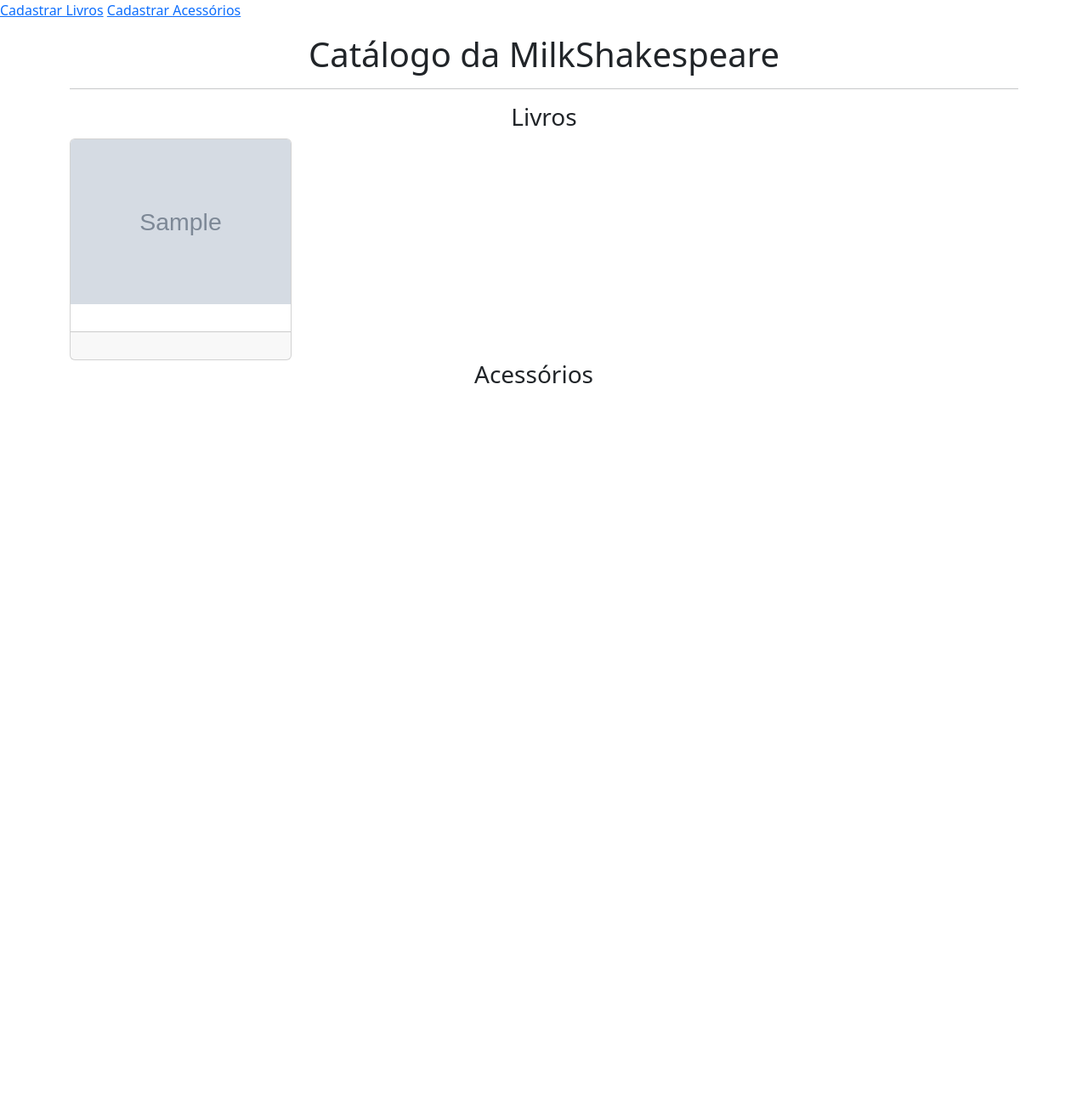
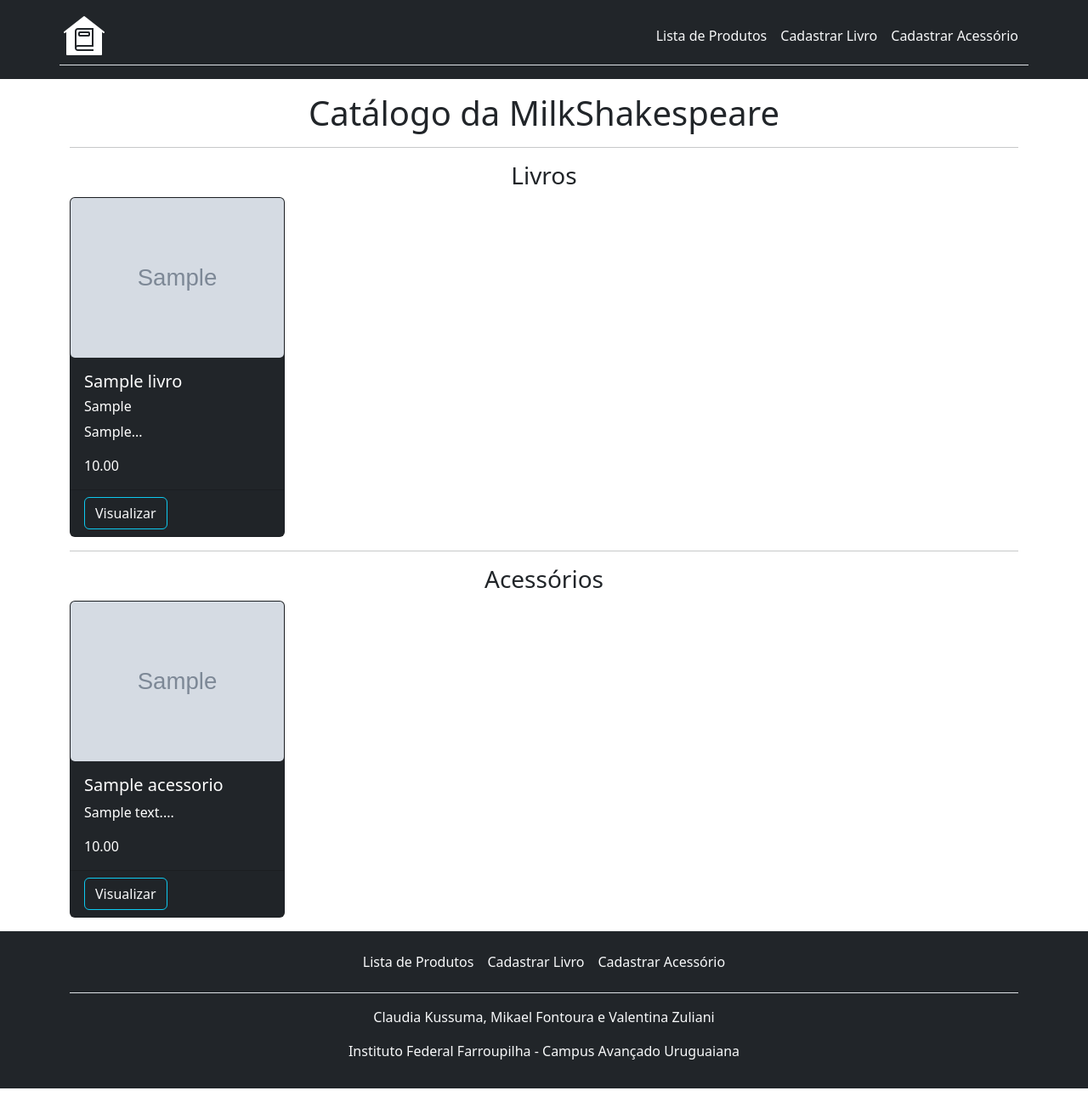
Before and after one commit to mika-font/ativ-crud-tei, a PHP site: page / in a window 1280 px wide. Shown: the whole page at 85% size. Before the commit the page ends 451 px from the top, so only its background shows below. Run offline with PHP 8.4, Linux system fonts and the light colour scheme; tables that the repository leaves empty hold one stand-in row (values such as "Sample post"); grey boxes marked "Sample" are stand-in pictures.

Commit message:
Atualizei umas coisas
Atualizei o index, fiz o cabeçalho e o rodapé, arrumei uma partezinha do processa acessorio, falta pouco

```diff
--- a/assets/livrostore.sql
+++ b/assets/livrostore.sql
@@ -53,7 +53,7 @@ CREATE TABLE IF NOT EXISTS `livro` (
   `genero` varchar(50) NOT NULL,
   `imagem` varchar(255) NOT NULL,
   PRIMARY KEY (`id_livro`)
-) ENGINE=InnoDB DEFAULT CHARSET=utf8mb4 COLLATE=utf8mb4_0900_ai_ci;
+) ENGINE=InnoDB DEFAULT CHARSET=utf8mb4 COLLATE=utf8mb4_general_ci;
 COMMIT;
 
 /*!40101 SET CHARACTER_SET_CLIENT=@OLD_CHARACTER_SET_CLIENT */;
--- a/index.php
+++ b/index.php
@@ -6,7 +6,14 @@ $res = mysqli_query($conexao, $sql);
 
 $sql2 = "SELECT * FROM acessorio";
 $resultado = mysqli_query($conexao, $sql2);
-$acessorio = mysqli_fetch_assoc($resultado);
+
+function recortarText($texto)
+{
+    $palavras = explode(' ', $texto);
+    $recorte = array_slice($palavras, 0, 15);
+    $sinopse = implode(' ', $recorte);
+    return $sinopse;
+}
 ?>
 
 <!DOCTYPE html>
@@ -18,13 +25,21 @@ $acessorio = mysqli_fetch_assoc($resultado);
     <meta name="viewport" content="width=device-width, initial-scale=1.0">
     <link href="https://cdn.jsdelivr.net/npm/bootstrap@5.3.2/dist/css/bootstrap.min.css" rel="stylesheet" integrity="sha384-T3c6CoIi6uLrA9TneNEoa7RxnatzjcDSCmG1MXxSR1GAsXEV/Dwwykc2MPK8M2HN" crossorigin="anonymous">
     <link rel="shortcut icon" href="./assets/favicon.png" type="image/x-icon">
-    <title>Livros</title>
+    <title>Livraria MilkShakespeare</title>
 </head>
 
 <body>
     <header>
-        <a href="cad_livro.php">Cadastrar Livros</a>
-        <a href="cad_acessorio.php">Cadastrar Acessórios</a>
+        <nav class="navbar navbar-expand-sm bg-dark pb-2">
+            <div class="container border-bottom p-1 mb-2">
+                <img src="./assets/logo.png" class="navbar-brand me-3" width="50" height="auto">
+                <ul class="navbar-nav text-end">
+                    <li class="nav-item"><a class="nav-link link-body-emphasis px-2 text-light" href="index.php">Lista de Produtos</a></li>
+                    <li class="nav-item"><a class="nav-link link-body-emphasis px-2 text-light" href="cad_livro.php">Cadastrar Livro</a></li>
+                    <li class="nav-item"><a class="nav-link link-body-emphasis px-2 text-light" href="cad_acessorios.php">Cadastrar Acessório</a></li>
+                </ul>
+            </div>
+        </nav>
     </header>
     <main class="container pt-3">
         <div class="row">
@@ -47,35 +62,81 @@ $acessorio = mysqli_fetch_assoc($resultado);
             $limit = 4;
             $count = 0;
             while ($livros = mysqli_fetch_assoc($res)) :
-                $count++
+                $texto = $livros['sinopse'];
+                $sinopse = recortarText($texto);
+                $count++;
             ?>
                 <div class="col-xl-3">
-                    <div class="card h-100">
-                        <img src="<?php echo $livros['imagem']; ?>" class="card-img-top">
+                    <div class="card me-2 bg-dark text-bg-dark h-100">
+                        <img src="<?php echo $livros['imagem']; ?>" class="card-img object-fit-cover" height="100%">
                         <div class="card-body">
-                            <p class="card-text"></p>
+                            <h5 class="card-title"><?php echo $livros['titulo']; ?></h5>
+                            <h6 class="card-text"><?php echo $livros['autor']; ?></h6>
+                            <p class="card-text"><?php echo $sinopse . '...'; ?></p>
+                            <p class="card-text"><?php echo $livros['valor']; ?></p>
                         </div>
                         <div class="card-footer">
-                            <p></p>
+                            <a href="#" class="card-link btn btn-outline-info text-light">Visualizar</a>
                         </div>
                     </div>
                 </div>
-                <? if ($count == $limit) : ?>
+                <? if ($count == $limit) :
+                    echo '<div class="py-3"></div>';
+                    echo '</div>';
+                    echo '<div class="row">';
+                    $count = 0;
+                endif ?>
+            <?php endwhile; ?>
         </div>
-        <div class="pb-2"></div>
+        <hr>
         <div class="row">
-    <?php endif;
-            endwhile; ?>
-    <div class="row">
-        <div class="col-xl-12">
-            <div class="text-center">
-                <h3>Acessórios</h3>
+            <div class="col-xl-12">
+                <div class="text-center">
+                    <h3>Acessórios</h3>
+                </div>
             </div>
         </div>
-    </div>
+        <div class="row">
+            <?php
+            $limit = 4;
+            $count = 0;
+            while ($acessorios = mysqli_fetch_assoc($resultado)) :
+                $texto = $acessorios['descricao'];
+                $descricao = recortarText($texto);
+                $count++;
+            ?>
+                <div class="col-xl-3">
+                    <div class="card me-2 bg-dark text-bg-dark h-100">
+                        <img src="<?php echo $acessorios['imagem']; ?>" class="card-img object-fit-cover" height="100%">
+                        <div class="card-body">
+                            <h5 class="card-title"><?php echo $acessorios['nome']; ?></h5>
+                            <p class="card-text"><?php echo $descricao . '...'; ?></p>
+                            <p class="card-text"><?php echo $acessorios['valor']; ?></p>
+                        </div>
+                        <div class="card-footer">
+                            <a href="#" class="card-link btn btn-outline-info text-light">Visualizar</a>
+                        </div>
+                    </div>
+                </div>
+                <? if ($count == $limit) :
+                    echo '<div class="py-3"></div>';
+                    echo '</div>';
+                    echo '<div class="row">';
+                    $count = 0;
+                endif ?>
+            <?php endwhile; ?>
+        </div>
     </main>
-    <footer>
-
+    <footer class="py-3 my-3 bg-dark text-light">
+        <div class="container">
+            <ul class="nav justify-content-center border-bottom pb-3 mb-3">
+                <li class="nav-item"><a class="nav-link link-body-emphasis px-2 text-light" href="index.php">Lista de Produtos</a></li>
+                <li class="nav-item"><a class="nav-link link-body-emphasis px-2 text-light" href="cad_livro.php">Cadastrar Livro</a></li>
+                <li class="nav-item"><a class="nav-link link-body-emphasis px-2 text-light" href="cad_acessorios.php">Cadastrar Acessório</a></li>
+            </ul>
+            <p class="text-center text-light">Claudia Kussuma, Mikael Fontoura e Valentina Zuliani</p>
+            <p class="text-center text-light">Instituto Federal Farroupilha - Campus Avançado Uruguaiana</p>
+        </div>
     </footer>
     <script src="https://cdn.jsdelivr.net/npm/@popperjs/core@2.11.8/dist/umd/popper.min.js" integrity="sha384-I7E8VVD/ismYTF4hNIPjVp/Zjvgyol6VFvRkX/vR+Vc4jQkC+hVqc2pM8ODewa9r" crossorigin="anonymous"></script>
     <script src="https://cdn.jsdelivr.net/npm/bootstrap@5.3.2/dist/js/bootstrap.min.js" integrity="sha384-BBtl+eGJRgqQAUMxJ7pMwbEyER4l1g+O15P+16Ep7Q9Q+zqX6gSbd85u4mG4QzX+" crossorigin="anonymous"></script>
--- a/processa_acessorio.php
+++ b/processa_acessorio.php
@@ -8,12 +8,16 @@ if(isset($_POST['cadastrar'])){
     $valor = $_POST['valor'];
     $imagem = $_FILES['imagem'];
 
-    $sql = "INSERT INTO acessorio (nome, descricao, valor, imagem)VALUE ('$nome', '$descricao', '$valor','$imagem')";
+    $sql = "INSERT INTO acessorio (nome, descricao, valor, imagem) VALUE ('$nome', '$descricao', '$valor','$imagem')";
     $resultado = mysqli_query($conexao, $sql);
     if($resultado == true){
         header("Location: index.php?msg=1");
     } else {
         echo mysqli_errno($conexao) . ": " . mysqli_error($conexao);
     }
+} else if (isset($_POST['editar'])){
+
+} else if (isset($_POST['deletar'])){
+
 }
 ?>
```
Also changed, not shown: cad_livro.php (+11 -9 lines), edit_livro.php (+10 -1 lines).
